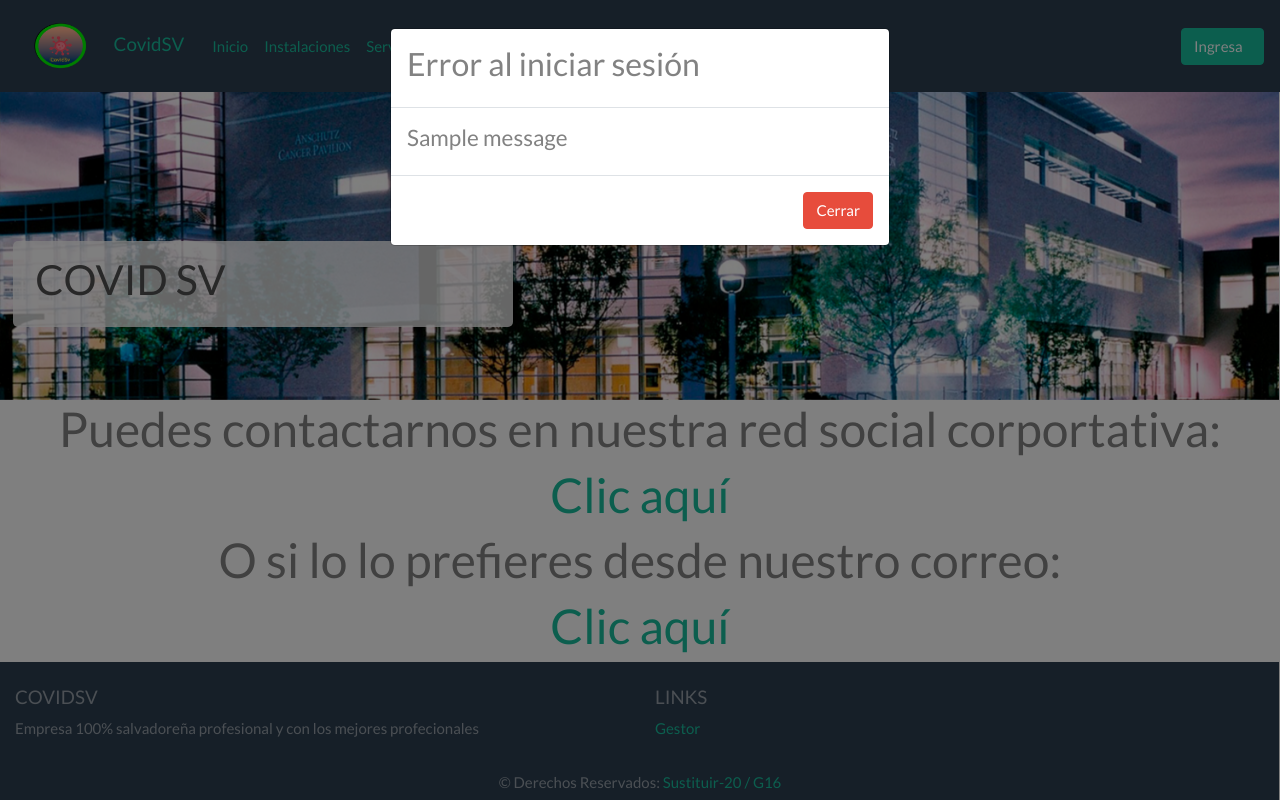
After one commit to speed1test/roble, a Django app: template apps/covid/templates/menu/Contacto.html in a window 1280 px wide. The commit adds this page. Run offline with Django 3.2, Linux system fonts and the light colour scheme; the template is opened without the code that fills it, so the values that code supplies are empty; tables that the repository leaves empty hold one stand-in row (values such as "Sample post"); one stand-in notice (Sample message) is shown; some libraries are stand-ins or nearby versions.

Commit message:
Agregue menus

```diff
--- a/apps/covid/templates/base/header.html
+++ b/apps/covid/templates/base/header.html
@@ -17,16 +17,16 @@
 
 			<ul class="navbar-nav mr-auto">
 				<li class="nav-item active">
-					<a class="nav-link" href="">Inicio <span class="sr-only">(current)</span></a>
+					<a class="nav-link" href="{% url 'index' %}">Inicio <span class="sr-only">(current)</span></a>
 				</li>
 				<li class="nav-item">
-					<a class="nav-link" href="">Instalaciones</a>
+					<a class="nav-link" href="{% url 'instalaciones' %}">Instalaciones</a>
 				</li>
 				<li class="nav-item">
-					<a class="nav-link" href="">Servicios</a>
+					<a class="nav-link" href="{% url 'servicios' %}">Servicios</a>
 				</li>
 				<li class="nav-item">
-					<a class="nav-link" href="">Contacto</a>
+					<a class="nav-link" href="{% url 'contacto' %}">Contacto</a>
 				</li>
 			</ul>
 
--- a/apps/covid/templates/index_doctor.html
+++ b/apps/covid/templates/index_doctor.html
@@ -59,7 +59,7 @@
 
 	<div class="row mt-4 justify-content-md-between">
 
-		<a href="" class="card-link">
+		<a href="{% url 'caso_sospechoso' %}" class="card-link">
 			<div class="card-index border-success col-sm-4">
 				<div class="card-body">
 					<h4 class="card-title">Expedientes de Pacientes</h4>
--- /dev/null
+++ b/apps/covid/templates/menu/Contacto.html
@@ -0,0 +1,102 @@
+{% extends 'base/base.html' %}
+
+{% load static %}
+{% block extra_header %}
+<div id="carouselExampleIndicators" class="carousel slide" data-ride="carousel">
+	<!-- Start Carousel -->
+	<div class="carousel-inner" role="listbox">
+			<div class="carousel-caption d-none d-md-block carousel-message">
+
+			{% if request.user.rol == 0 %}
+			<!-- Vista para Admin -->
+			<h3>{{request.user.first_name}}&nbsp;{{request.user.last_name}}</h3>
+			<p class="float-right p-carousel">&#8212;&nbsp;Doctor</p>
+			{% elif request.user.rol == 1 %}
+			<!-- Vista para Técnico -->
+			<h3>{{request.user.first_name}}&nbsp;{{request.user.last_name}}</h3>
+			<p class="float-right p-carousel">&#8212;&nbsp;Laboratorista</p>
+			{% elif request.user.rol == 2 %}
+			<!-- Vista para Cliente -->
+			<h3>{{request.user.first_name}}&nbsp;{{request.user.last_name}}</h3>
+			<p class="float-right p-carousel">&#8212;&nbsp;MINSAL</p>
+			{% else %}
+			<!-- Vista para Visitante -->
+			<h2 class="animated infinite bounce pulse">COVID SV</h2>
+			{% endif %}
+
+
+		</div>
+
+		<!-- Slide One - Set the background image for this slide in the line below -->
+		<div class="carousel-item active" style="background-image: url({% static 'img/carousel/c1.jpg' %})">
+		</div>
+
+		<!-- Slide Two - Set the background image for this slide in the line below -->
+		<div class="carousel-item" style="background-image: url({% static 'img/carousel/c2.jpg' %})">
+		</div>
+
+		<!-- Slide Three - Set the background image for this slide in the line below -->
+		<div class="carousel-item" style="background-image: url({% static 'img/carousel/c3.jpg' %})">
+		</div>
+
+	</div>
+</div> <!-- End Carousel -->
+{% endblock %}
+{% block main_container %}
+
+
+<center>
+	<h1>
+		Puedes contactarnos en nuestra red social corportativa:
+	</h1>
+	<a href="https://covidsv.tk/red/">
+		<h1>Clic aquí</h1>
+	</a>
+	<h1>O si lo lo prefieres desde nuestro correo: </h1>
+	<a href="mailto:covidsvcorporate@gmail.com">
+		<h1>Clic aquí</h1>
+	</a>
+</center>
+
+<!-- Muestra mensaje de error -->
+{% if messages %}
+<div class="modal fade" id="mostrarmodal" tabindex="-1" role="dialog" aria-labelledby="basicModal" aria-hidden="true">
+	<div class="modal-dialog">
+		<div class="modal-content">
+			<div class="modal-header">
+				<h3>Error al iniciar sesión</h3>
+			</div>
+			{% for message in messages %}
+			<div class="modal-body">
+				<h4 {% if message.tags %} class="{{ message.tags }}" {% endif %}>{{ message }}</h4>
+			</div>
+			{% endfor %}
+			<div class="modal-footer">
+				<a href="#" data-dismiss="modal" class="btn btn-danger">Cerrar</a>
+			</div>
+		</div>
+	</div>
+</div>
+{% endif %}
+<script>
+	$(document).ready(function()
+	{
+	   $("#mostrarmodal").modal("show");
+	});
+ </script>
+ <!-- Fin del mensaje de error -->
+
+
+<!-- Vista para Visitante -->
+
+<div id="mySidenav" class="sidenav text-center">
+	<a href="javascript:void(0)" class="closebtn" onclick="closeNav()">&times;</a>
+	{% include 'users/login.html' %}
+</div>
+{% endblock %}
+<!-- Modal -->
+
+
+{% block extra_js %}
+<script src="{% static 'js/side.js' %}"></script>
+{% endblock %}
--- a/apps/covid/urls.py
+++ b/apps/covid/urls.py
@@ -7,6 +7,7 @@ urlpatterns = [
 	path('graficas', views.graficas, name='graficas'),
 	path('pruebas_resumen', views.pruebas_resumen , name ="pruebas_resumen"),
 	path('pruebas_resumen_genero', views.pruebas_resumen_genero , name ="pruebas_resumen_genero"),
-
-
+	path('instalaciones', views.instalaciones, name='instalaciones'),
+	path('servicios', views.servicios, name='servicios'),
+	path('contacto', views.contacto, name='contacto'),
 ]
--- a/apps/covid/views.py
+++ b/apps/covid/views.py
@@ -13,6 +13,12 @@ from django.http import JsonResponse
 from collections import OrderedDict as SortedDict
 def index(request):
 	return render(request, 'index.html')
+def instalaciones(request):
+	return render(request, 'menu/Instalaciones.html')
+def servicios(request):
+	return render(request, 'menu/Servicios.html')
+def contacto(request):
+	return render(request, 'menu/Contacto.html')
 def graficas(request):
 	return render(request, 'graficas_covid.html')
 # Create your views here.
```
Also changed, not shown: apps/covid/templates/menu/Instalaciones.html (added, +95 -0 lines), apps/covid/templates/menu/Servicios.html (added, +96 -0 lines).
